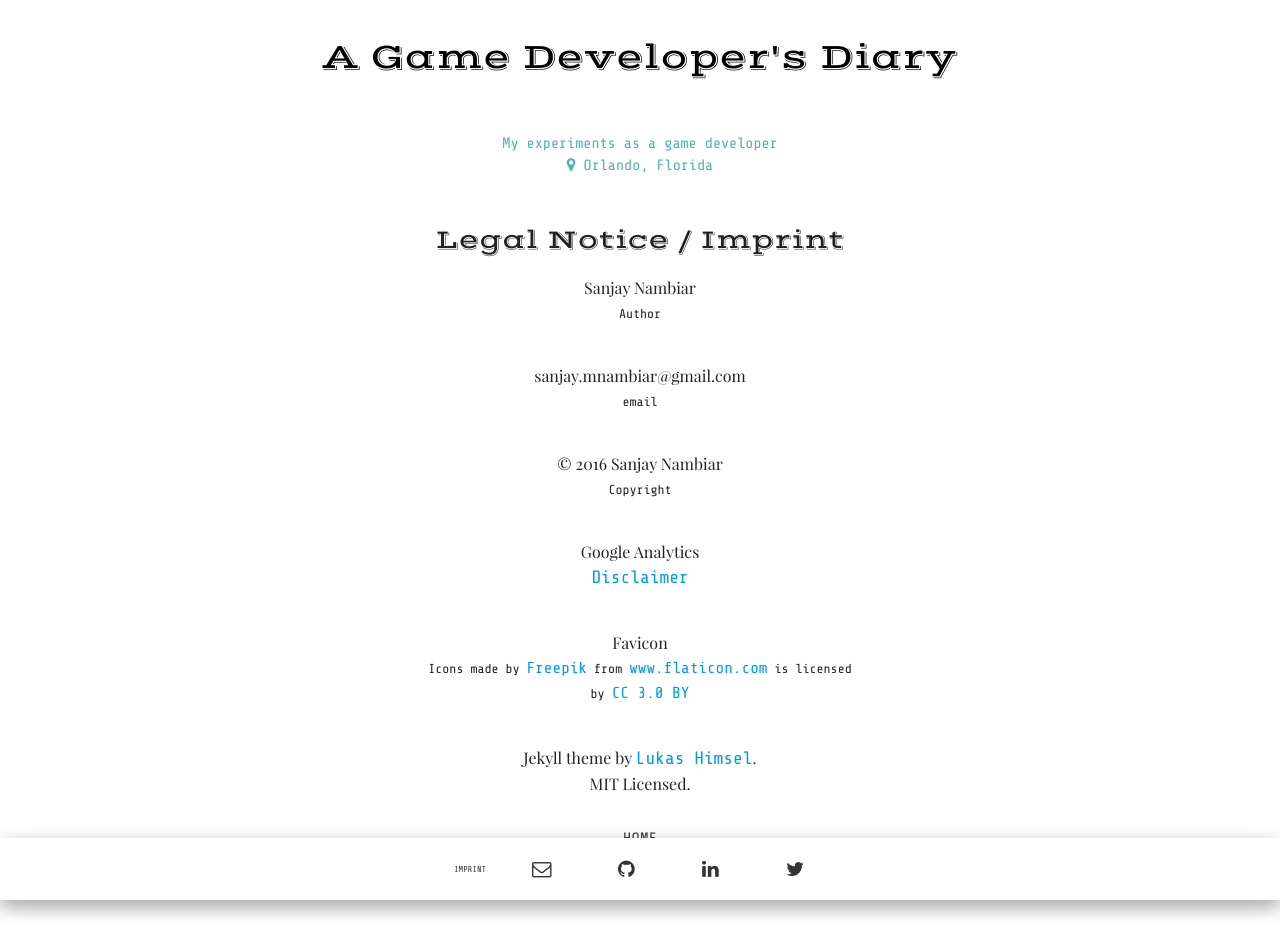
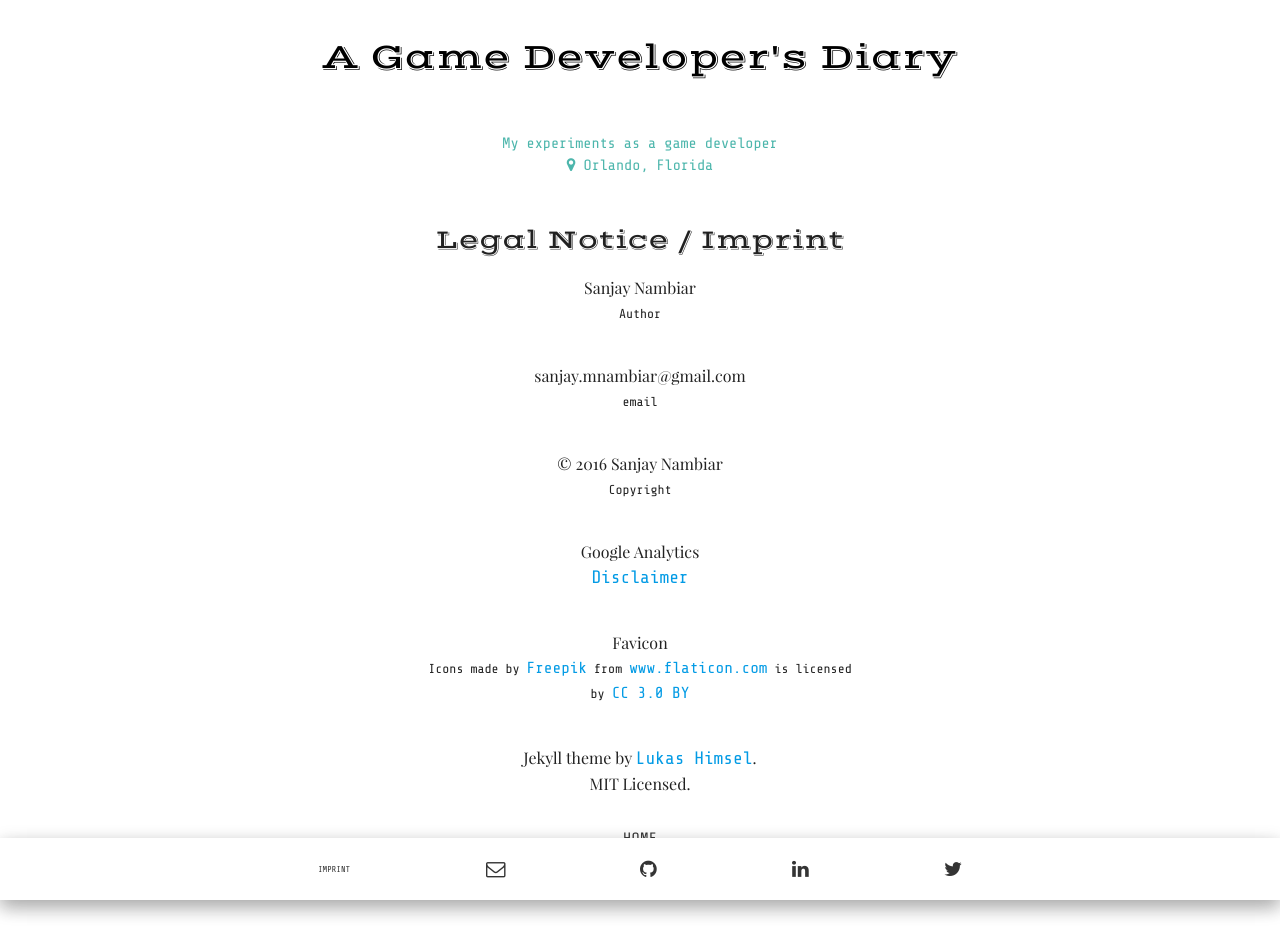
Before and after one commit to sanjay-nambiar/sanjay-nambiar.github.io, a Jekyll site: the page built from pages/imprint.html, in a window 1280 px wide. Built offline with Jekyll 4.4.1, drawn with Linux system fonts in a browser that asks for light colours; some web fonts are replaced.

Commit message:
Setting relative padding for social icons

```diff
--- a/_includes/footer.html
+++ b/_includes/footer.html
@@ -1,17 +1,27 @@
 <footer class="my-footer z-depth-2">
     <p>
-        <a class="waves-effect waves-teal btn-flat my-imprint-link" href="{{ "/pages/imprint.html" | prepend: site.baseurl }}">{{ site.imprint_btn }}</a>
+        <a class="waves-effect waves-teal btn-flat my-imprint-link social-button-padding" href="{{ "/pages/imprint.html" | prepend: site.baseurl }}">
+          {{ site.imprint_btn }}
+        </a>
         {% if site.email %}
-        <a href="mailto:{{ site.email }}" class="waves-effect waves-teal btn-flat my-mail-link"><i class="fa fa-envelope-o"></i></a>
+        <a href="mailto:{{ site.email }}" class="waves-effect waves-teal btn-flat my-mail-link social-button-padding">
+          <i class="fa fa-envelope-o"></i>
+        </a>
         {% endif %}
         {% if site.github_username %}
-        <a href="https://github.com/{{ site.github_username }}" class="waves-effect waves-teal btn-flat my-github-link"><i class="fa fa-github"></i></a>
+        <a href="https://github.com/{{ site.github_username }}" class="waves-effect waves-teal btn-flat my-github-link social-button-padding">
+          <i class="fa fa-github"></i>
+        </a>
         {% endif %}
         {% if site.linkedin_profile %}
-        <a href="https://www.linkedin.com/{{ site.linkedin_profile }}" class="waves-effect waves-teal btn-flat my-linkedin-link"><i class="fa fa-linkedin"></i></a>
+        <a href="https://www.linkedin.com/{{ site.linkedin_profile }}" class="waves-effect waves-teal btn-flat my-linkedin-link social-button-padding">
+          <i class="fa fa-linkedin"></i>
+        </a>
         {% endif %}
         {% if site.twitter_username %}
-        <a href="https://twitter.com/{{ site.twitter_username }}" class="waves-effect waves-teal btn-flat my-twitter-link"><i class="fa fa-twitter"></i></a>
+        <a href="https://twitter.com/{{ site.twitter_username }}" class="waves-effect waves-teal btn-flat my-twitter-link social-button-padding">
+          <i class="fa fa-twitter"></i>
+        </a>
         {% endif %}
     </p>
 </footer>
--- a/styles/main.css
+++ b/styles/main.css
@@ -275,3 +275,7 @@ img{
 .headline-container{
     line-height: 80%;
 }
+.social-button-padding{
+    padding-left: 5%;
+    padding-right: 5%;
+}
```
